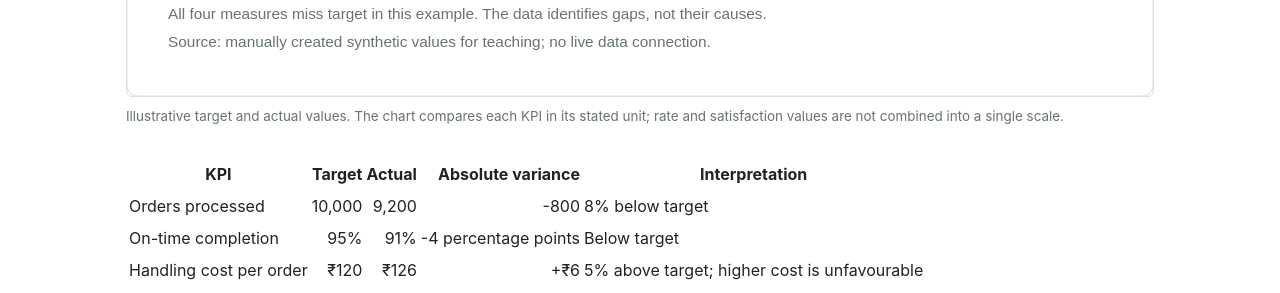
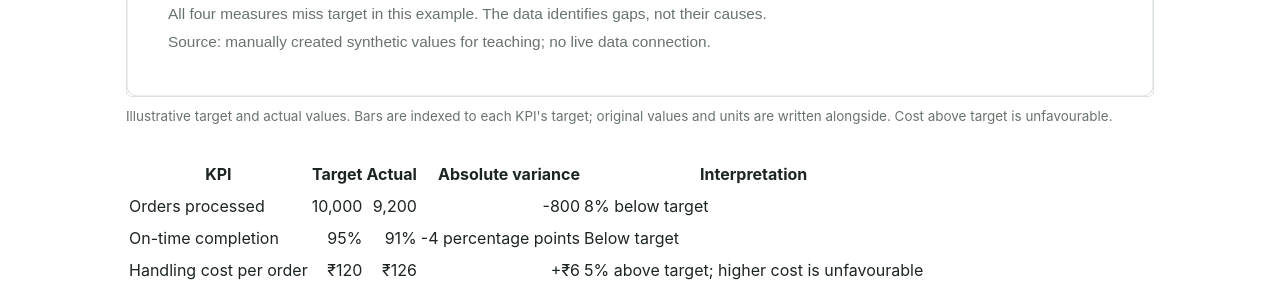
Before and after one commit to theanalystin/theanalyst.github.io, a Jekyll site: the page built from projects/business-performance-intelligence.md, in a window 1280 px wide and 900 px high, scrolled down 1038 px. Shown: the part 152-445 px from the top of the window. Built offline with Jekyll 4.4.1, drawn with Linux system fonts in a browser that asks for light colours.

```diff
--- a/projects/business-performance-intelligence.md
+++ b/projects/business-performance-intelligence.md
@@ -19,8 +19,8 @@
 ## 2. Results from the synthetic sample
 
 <figure class="chart-figure">
-<img src="{{ '/assets/img/performance-kpi-chart.svg' | relative_url }}" alt="Bar chart of actual versus target for four synthetic KPIs: orders are below target, on-time completion and satisfaction are below target, and handling cost is above target where lower is favourable." loading="lazy">
-<figcaption>Illustrative target and actual values. The chart compares each KPI in its stated unit; rate and satisfaction values are not combined into a single scale.</figcaption>
+<img src="{{ '/assets/img/performance-kpi-chart.svg' | relative_url }}" alt="Indexed bar chart comparing target and actual for four synthetic KPIs: order volume is 8 percent below target, on-time completion is 4 percentage points below target, handling cost is 5 percent higher than target where lower is favourable, and satisfaction is 0.2 points below target." loading="lazy">
+<figcaption>Illustrative target and actual values. Bars are indexed to each KPI's target; original values and units are written alongside. Cost above target is unfavourable.</figcaption>
 </figure>
 
 | KPI | Target | Actual | Absolute variance | Interpretation |
```
